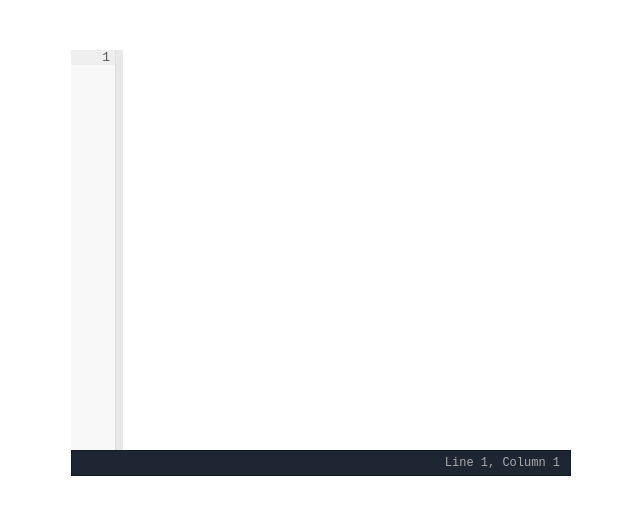
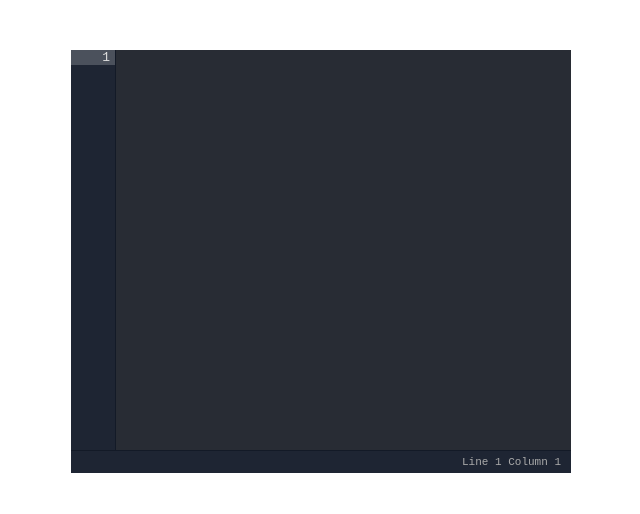
Before and after one commit to undercloud/anykey, a plain HTML site: page index.html in a window 1280 px wide. Shown: the whole page, without its empty margins (319-959 px from the left). Drawn offline with nearby package versions, Linux system fonts and the light colour scheme.

Commit message:
Add files via upload

```diff
--- a/index.html
+++ b/index.html
@@ -2,31 +2,19 @@
 <html>
 <head>
 	<title></title>
+	<link rel="stylesheet" href="style.css?6" />
+	<link rel="stylesheet" href="https://cdnjs.cloudflare.com/ajax/libs/highlight.js/9.12.0/styles/atom-one-dark.min.css" />
 </head>
 <body>
-	<div id="editor">
-		<div id="business-code-lines"></div>
-		<div id="business-editor-wrap">
-			<textarea
-				id="business-code-editor"
-				onscroll="CRMBusinessProcess.editor.onscroll(this)"
-				onkeyup="CRMBusinessProcess.editor.onkeypress(this)"></textarea>
-			<pre><!--
-			 --><code class="php hljs" id="business-code-view"></code><!--
-		 --></pre>
-		</div>
-		<div id="business-code-status"></div>
-	</div>
+	<div id="mountpoint"></div>
 
-	<script
-  src="https://code.jquery.com/jquery-3.2.1.min.js"
-  integrity="sha256-hwg4gsxgFZhOsEEamdOYGBf13FyQuiTwlAQgxVSNgt4="
-  crossorigin="anonymous"></script>
-	<script src="script.js"></script>
-	<link rel="stylesheet" type="text/css" href="style.css">
+
+  	<script src="code.highlight.pack.js"></script>
+  	<script src="//cdnjs.cloudflare.com/ajax/libs/highlight.js/9.4.0/languages/java.min.js"></script>
+	<script src="script.js?7"></script>
 
 	<style type="text/css">
-		#editor {
+		#mountpoint {
 			width: 500px;
 			height: 300px;
 			margin: 50px auto;
@@ -34,5 +22,15 @@
 
 
 	</style>
+
+	<script type="text/javascript">
+	var x = new Edito({
+		mount: document.getElementById('mountpoint'),
+		theme: 'dark',
+		syntax: 'php'
+	})
+
+	x.setValue("")
+	</script>
 </body>
 </html>
--- a/script.js
+++ b/script.js
@@ -1,13 +1,62 @@
+"use strict";
 
-CRMBusinessProcess = {}
+function Edito(options) {
+    options = options || {};
+    options.tabSize = options.tabSize || 4;
+    options.syntax = options.syntax || 'nohighlight';
 
+    if (typeof options.spellcheck === "undefined") {
+        options.spellcheck = false;
+    }
 
-		// new Blob(["😀"]).size
+    options.tab = options.usingSpaces ? new Array(options.tabSize + 1).join(' ') : "\t";
 
-		$('#business-code-editor').keydown(function(e){
+    options.mount.innerHTML = (
+        '<div class="edito' + (options.theme === "dark" ? ' edito--theme-dark' : '') + '">' +
+            '<div class="edito__lines"></div>' +
+            '<div class="edito__wrap">' +
+                '<textarea class="edito__textarea"></textarea>' +
+                '<pre class="edito__pre">' +
+                    '<code class="edito__code hljs"></code>' +
+                '</pre>' +
+            '</div>' +
+            '<div class="edito__code-status">' +
+                '<div class="edito__position"></div>' +
+            '</div>' +
+        '</div>'
+    );
+
+    var api = {
+        diff: function (elem) {
+            return elem.scrollTop / elem.scrollHeight * 100;
+        },
+        abs: function (elem, abs) {
+            return elem.scrollHeight /  100 * abs;
+        },
+        scroll: function() {
+            //var abs = api.diff(this);
+
+            console.log(this.scrollHeight,codeView.scrollHeight)
+
+            codeView.scrollTop = this.scrollTop;
+            codeView.scrollLeft = this.scrollLeft;
+            codeLines.scrollTop = this.scrollTop;
+        },
+        keyup: function (e) {
+            codeView.innerText = this.value;
+            hljs.highlightBlock(codeView);
+            api.buildLines();
+            api.highlightLine();
+
+            var keyCode = e.keyCode || e.which;
+            if (keyCode == 13) {
+                api.scroll.call(this);
+            }
+        },
+        keydown: function (e) {
             var keyCode = e.keyCode || e.which;
 
-			if(keyCode == 9){
+            if (keyCode === 9) {
                 e.preventDefault();
 
                 var start = this.selectionStart;
@@ -15,55 +64,26 @@ CRMBusinessProcess = {}
 
                 this.value = (
                     this.value.substring(0, start)
-					+ "\t"
+                    + options.tab
                     + this.value.substring(end)
                 );
 
-				this.selectionStart = this.selectionEnd = start + 1;
+                this.selectionStart = this.selectionEnd = start + options.tab.length;
+            }
+        },
+        buildLines: function () {
+            var lines = codeEditor.value.split(end).length;
+
+            var num = '';
+            for (var i = 1; i <= lines; i++) {
+                num += '<div class="edito__lines-item" data-code-line="' + i + '">' + i +'</div>';
             }
 
-			if (keyCode == 13) {
-				//this.onscroll(this);
-			}
-		}).on('paste',function(){
-			setTimeout(function(thisis){
-				CRMBusinessProcess.editor.onkeypress.call(CRMBusinessProcess.editor,thisis)
-			},50,this)
-		}).on('click',function(){
-			CRMBusinessProcess.editor.highlightLine();
-		})
-
-		var codeEditor = document.getElementById('business-code-editor');
-		var codeView = document.getElementById('business-code-view');
-		var codeLines = document.getElementById('business-code-lines');
-		var codeStatus = document.getElementById('business-code-status');
-
-		CRMBusinessProcess.editor = {
-			onkeypress: function(self){
-				var source = self.value;
-				codeView.innerText = source;
-
-				hljs.highlightBlock(codeView);
-				this.buildLines(source),
-
-				this.highlightLine();
-			},
-			onscroll: function(self){
-				codeView.scrollTop = self.scrollTop;
-				codeView.scrollLeft = self.scrollLeft;
-				codeLines.scrollTop = self.scrollTop;
-			},
-			buildLines: function(source){
-				var lines = source.split('\n').length;
-
-				var num = '';
-				for(var i = 0;i<lines;i++){
-					num += '<div class="business-code-lines-item" business-code-line="' + (i + 1) + '">' + (i + 1) +'</div>';
-				}
+            //num += '<div class="edito__lines-item">&nbsp;</div>';
 
             codeLines.innerHTML = num;
         },
-			getCurrentPos: function(){
+        getCurrentPos: function () {
             var pos = 0;
 
             if (codeEditor.selectionStart) {
@@ -72,7 +92,7 @@ CRMBusinessProcess = {}
                 codeEditor.focus();
 
                 var r = document.selection.createRange();
-					if (r == null) {
+                if (r === null) {
                     pos = 0;
                 }
 
@@ -87,52 +107,96 @@ CRMBusinessProcess = {}
             }
 
             var range = codeEditor.value.substr(0,pos);
-				var line = range.split('\n').length;
-				var col = pos - range.lastIndexOf('\n');
+            var line = range.split(end).length;
+            var column = pos - range.lastIndexOf(end);
 
             return {
                 line: line,
-					col: col
+                column: column
             };
         },
-			highlightLine: function(){
-				var pos = this.getCurrentPos();
+        highlightLine: function(position){
+            var pos = position || this.getCurrentPos();
 
-				codeStatus.innerText = 'Line ' + pos.line + ', Column ' + pos.col;
+            codePosition.innerText = 'Line ' + pos.line + ' Column ' + pos.column;
 
-				$('#business-code-lines')
-					.find('.business-code-lines-item.cursor')
-					.removeClass('cursor');
-
-				$('#business-code-lines')
-					.find('.business-code-lines-item[business-code-line="' + pos.line + '"]')
-					.addClass('cursor')
-			},
-			highlightErrorLine: function(line){
-				$('#business-code-lines')
-					.find('.business-code-lines-item.error')
-					.removeClass('error');
-
-				if(!line) return;
-
-				$('#business-code-lines')
-					.find('.business-code-lines-item[business-code-line="' + line + '"]')
-					.addClass('error')
-			},
+            var cursor = codeLines.querySelector('.edito__cursor');
+            if (cursor) {
+                cursor.classList.remove('edito__cursor');
             }
 
-		var script = document.createElement('script');
+            cursor = codeLines.querySelector('.edito__lines-item[data-code-line="' + pos.line + '"]');
+            if (cursor) {
+                cursor.classList.add('edito__cursor');
+            } else {
+                this.highlightLine({line: 1, column: 1});
+            }
+        }
+    };
 
-		script.src = "code.highlight.pack.js";
-		script.onload = function(){
-			$('#business-code-editor').trigger('keyup');
+    var end = "\n";
+
+    var codeEditor = options.mount.querySelector('.edito__textarea');
+    var codeView = options.mount.querySelector('.edito__code');
+    var codeLines = options.mount.querySelector('.edito__lines');
+    var codePosition = options.mount.querySelector('.edito__position');
+
+    codeEditor.spellcheck = options.spellcheck;
+
+    codeEditor.style.tabSize = options.tabSize;
+    codeView.style.tabSize = options.tabSize;
+    codeEditor.style['-moz-tab-size'] = options.tabSize;
+    codeView.style['-moz-tab-size'] = options.tabSize;
+
+    if (options.syntax) {
+        codeView.classList.add(options.syntax);
     }
 
-		var css = document.createElement('link');
+    codeEditor.addEventListener('keydown', api.keydown);
+    codeEditor.addEventListener('keyup', api.keyup);
+    codeEditor.addEventListener('paste', api.keydown);
+    codeEditor.addEventListener('scroll', api.scroll);
+    codeEditor.addEventListener('click', function(){
+        api.highlightLine();
+    });
 
-		css.rel = 'stylesheet';
-		css.type = 'text/css';
-		css.href = 'code.highlight.pack.css';
+    api.keyup.call(codeEditor, {keyCode: -1});
 
-		document.head.appendChild(css)
-		document.head.appendChild(script);
+    Edito.prototype.gotoLine = function (line) {
+        api.highlightLine({line: line, column: 1});
+        codeEditor.scrollTop = (line * parseInt(window.getComputedStyle(codeEditor).lineHeight)) - (codeEditor.offsetHeight / 2);
+    };
+
+    Edito.prototype.highlightErrorLine = function (line) {
+        var error = codeLines.querySelector('.edito__error-line');
+
+        if (error) {
+            error.classList.remove('edito__error-line');
+        }
+
+        if (!line) {
+            return;
+        }
+
+        this.gotoLine(line);
+
+        error = codeLines.querySelector('.edito__lines-item[data-code-line="' + line + '"]');
+
+        if (error) {
+            error.classList.add('edito__error-line');
+        }
+    };
+
+    Edito.prototype.clearErrorLine = function () {
+        this.highlightErrorLine(0);
+    };
+
+    Edito.prototype.setValue = function (value) {
+        codeEditor.value = value;
+        api.keyup.call(codeEditor, {keyCode: -1});
+    };
+
+    Edito.prototype.getValue = function () {
+        return codeEditor.value;
+    };
+}
--- a/style.css
+++ b/style.css
@@ -1,105 +1,116 @@
-#business-editor-wrap {
-	position: relative;
+.edito,
+.edito__wrap,
+.edito__pre,
+.edito__textarea,
+.edito__code,
+.edito__lines {
+    position: relative;
+    box-sizing: border-box;
 }
 
-#business-editor-wrap pre {
-	margin: 0;
-    background: #e8e8e8;
+.edito__pre {
+    margin: 0;
     z-index: 0;
 }
 
-#business-editor-wrap textarea {
-	box-sizing: border-box;
+.edito__code,
+.edito__textarea {
+    overflow-x: scroll !important;
+    overflow-y: scroll !important;
+    overflow-wrap: normal;
+    padding: 0 !important;
+    height: 400px;
+    -moz-tab-size: 4;
+    tab-size: 4;
+    white-space: pre;
+}
+
+.edito__code,
+.edito__textarea,
+.edito__lines {
+    font-family: monospace;
+    font-size: 13px;
+    line-height: 15px;
+}
+
+.edito__code-status {
+    color: #aaa;
+    background: #f2f2f2;
+    font-size: 11px;
+    padding: 5px 10px;
+    text-align: right;
+    font-family: monospace;
+}
+
+.edito__textarea {
     border: none !important;
     width: 100%;
     margin: 0;
-    font-family: monospace;
-    font-size: 13px;
     position: absolute;
+    top: 0;
+    right: 0;
     background: transparent;
 	color: #aaa;
     /*text-shadow: 0px 0px 0px transparent;
-    -webkit-text-fill-color: transparent;
-	text-fill-color: transparent;*/
+    -webkit-text-fill-color: transparent;*/
+	text-fill-color: transparent;
 	resize: none;
+    outline: none;
+    padding-bottom: 35px !important;
 }
 
-#business-editor-wrap code,
-#business-editor-wrap textarea {
-    padding: 0;
-	height: 400px;
-    box-sizing: border-box;
-	-moz-tab-size: 4;
-	tab-size: 4;
-	white-space: pre;
-}
-
-#business-editor-wrap textarea {
-	overflow: auto;
-    overflow-wrap: normal;
-    outline: none;
-    box-sizing: border-box;
+.edito__textarea {
+    width: calc(100% - 50px);
     z-index: 1;
 }
 
-#business-editor-wrap code {
-
-	overflow: hidden;
+.edito__code {
+    padding-left: 5px !important;
+    padding-bottom: 50px !important;
 }
 
-#business-code-lines {
-	position: relative;
+.edito__lines {
+    height: 1px;
     float: left;
-	margin-left: 0;
-	margin-right: 7px;
-    box-sizing: border-box;
     border-right: 1px solid #dedede;
     color: #a7a7a7;
     width: 45px;
     text-align: right;
     background: #f8f8f8;
     min-height: 400px;
-    font-family: monospace;
     z-index: 1;
     max-height: 100%;
     overflow: hidden;
+    padding-bottom: 50px;
 }
 
-.business-code-lines-item {
+.edito__lines-item {
 	padding: 0 5px;
 }
 
-.business-code-lines-item.error,
-.business-code-lines-item.error:after {
-	background: rgba(255,0,0,0.5) !important;
-}
-
-.business-code-lines-item.cursor,
-.business-code-lines-item.cursor:after {
-    background: rgba(200,200,200,0.2);
+.edito__cursor {
+    background: rgba(255,255,255,0.2);
     color: #5a5a5a;
 }
 
-.business-code-lines-item.error:after,
-.business-code-lines-item.cursor:after {
-	content: '';
-    width: 3000px;
-    height: 15px;
-    opacity: 0.6;
-    pointer-events: none;
-    position: relative;
-    display: block;
-    margin-top: -15px;
-    margin-left: 40px;
+.edito__error-line {
+    background: #ffa79e !important;
+    color: #fff;
 }
 
-#business-code-status {
+.edito--theme-dark .edito__lines {
+    background: #1e2533;
+    border-right: 1px solid #131a27;
+    color: #ccc;
+}
+
+
+.edito--theme-dark .edito__cursor {
+    color: #ddd;
+}
+
+.edito--theme-dark .edito__code-status {
     color: #aaa;
     background: #1e2533;
-    padding: 5px 10px;
-    text-align: right;
-    margin-bottom: 10px;
-    border: 1px solid #131a27;
-    font-size: 12px;
-    font-family: monospace;
-    }
+    border-top: 1px solid #131a27;
+}
```
Lines whose indentation alone changed are shown as unchanged.
